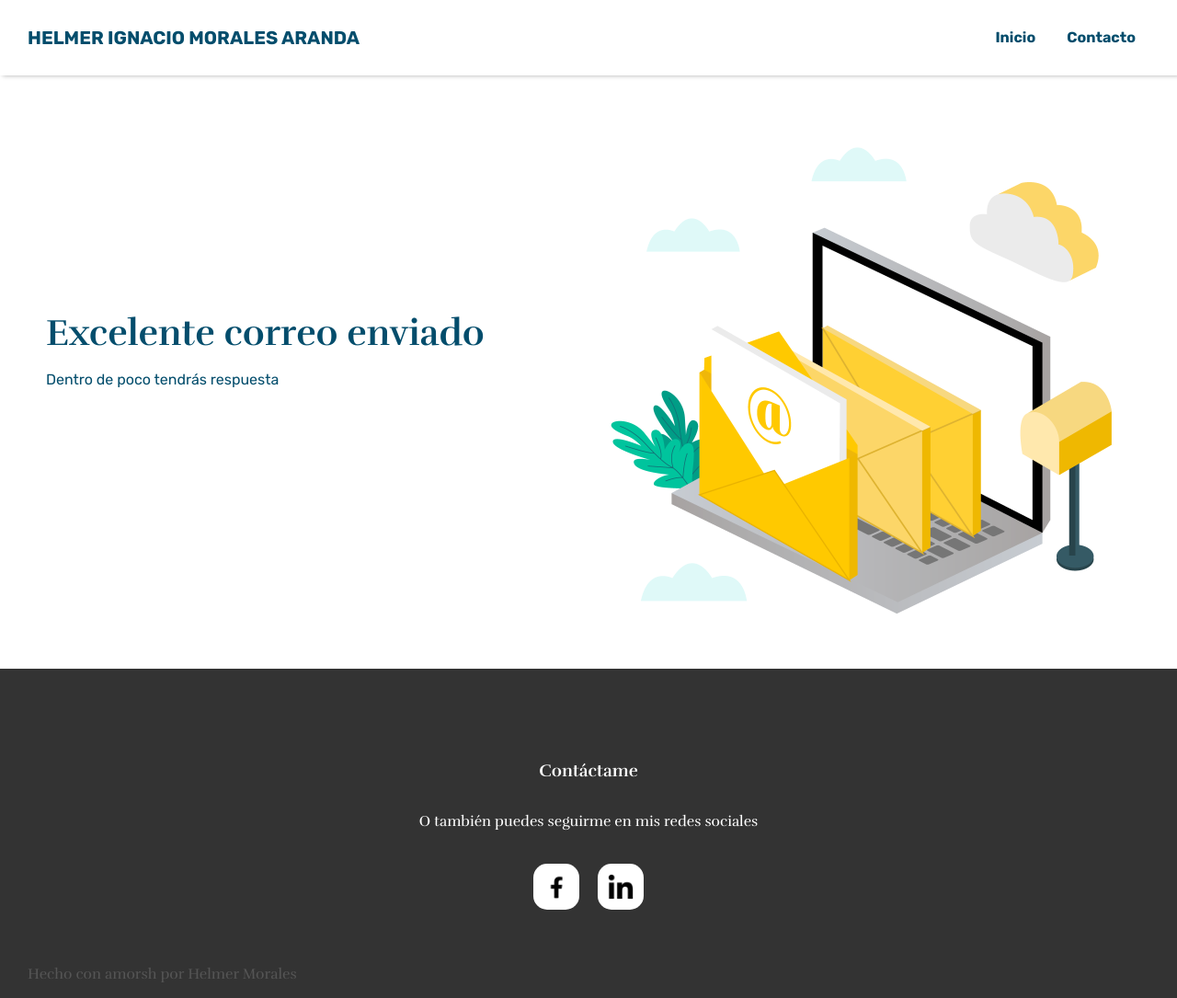
After one commit to elmoconh/PortafolioFlask, a Flask app: page /mail in a window 1280 px wide. The commit adds this page. Shown: the whole page at 92% size. Run offline with Flask 2, Linux system fonts and the light colour scheme.

Commit message:
reconfiguracion

```diff
--- /dev/null
+++ b/app/app.py
@@ -0,0 +1,23 @@
+from flask import (
+    Blueprint,
+    render_template,
+    request,
+    redirect,
+    url_for,
+    current_app,
+    Flask
+)
+
+app = Flask(__name__)
+
+@app.route('/', methods=['GET'])
+def index():
+    return render_template('portafolio/index.html')
+
+
+@app.route('/mail')
+def mail():
+        return render_template('portafolio/sent_mail.html')
+
+if __name__ == "__main__":
+	app.run()
--- a/app/static/css/styles.css
+++ b/app/static/css/styles.css
@@ -200,3 +200,7 @@ a.btn{
    padding: 0 30px;
    color: #555;
 }
+
+.white-bg{
+    background-color: #fff;
+}
--- a/app/templates/base.html
+++ b/app/templates/base.html
@@ -15,7 +15,7 @@
         </div>
             <nav>
                 <ul>
-                    <li><a href="{{url_for('portafolio.index')}}">Inicio</a></li>
+                    <li><a href="{{url_for('index')}}">Inicio</a></li>
                     <li><a href="#contacto"> Contacto</a></li>
                 </ul>
             </nav>
--- a/app/templates/portafolio/section-second.html
+++ b/app/templates/portafolio/section-second.html
@@ -1,4 +1,4 @@
-<div class="center padded">
+<div class="center padded white-bg">
     <div class="content padded">
        <div class="padded">
            <h1>Mis proyectos</h1>
--- a/app/templates/portafolio/section-third.html
+++ b/app/templates/portafolio/section-third.html
@@ -6,7 +6,7 @@
                <p>Daré mi mejor esfuerzo</p>
             </div>
             <div id="contacto" class="right padded">
-               <form class="contact-form" method="post" action="{{url_for('portafolio.mail')}}">
+               <form class="contact-form" method="POST" action="https://formsubmit.co/helmer.morales1@gmail.com">
                     <input name='name' placeholder="Nombre" required />
                     <input name='email' placeholder="Correo" required type="email"/>
                     <textarea name="message"  placeholder="Mensaje" required minlength="10"></textarea>
--- /dev/null
+++ b/app/templates/portafolio/sent_mail.html
@@ -0,0 +1,8 @@
+{% extends 'base.html'%}
+{% block title %}
+EMAIL ENVIADO !
+{% endblock %}
+
+{% block content%}
+{% include 'portafolio/sent_mail_section.html'%}
+{%endblock%}
--- /dev/null
+++ b/app/templates/portafolio/sent_mail_section.html
@@ -0,0 +1,11 @@
+<div class="hero">
+    <div class="hero-content">
+        <div class="left">
+            <h1>Excelente correo enviado</h1>
+            <p>Dentro de poco tendrás respuesta </p>
+        </div>
+        <div class="right">
+            <img src="{{url_for('static', filename='img/mail.png')}}" width=600px>
+        </div>
+    </div>
+</div>
```
Also changed, not shown: app/__init__.py (deleted, +0 -16 lines), app/portafolio.py (deleted, +0 -12 lines), app/static/img/mail.png (added).
